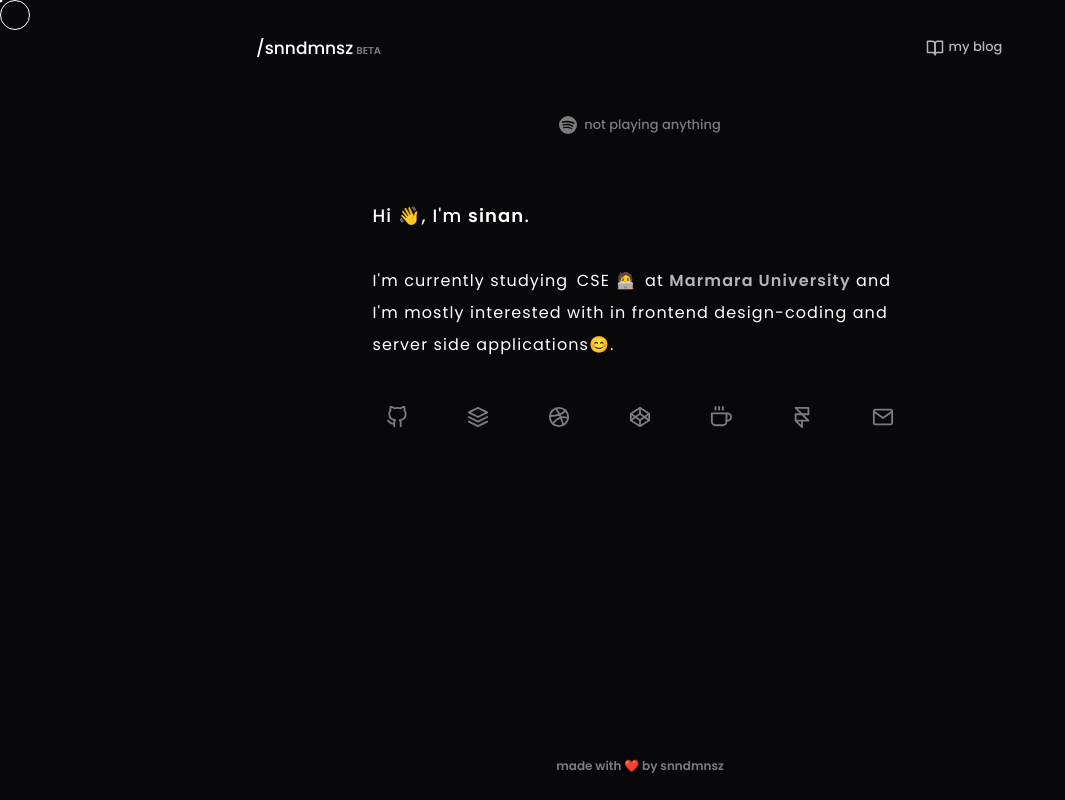
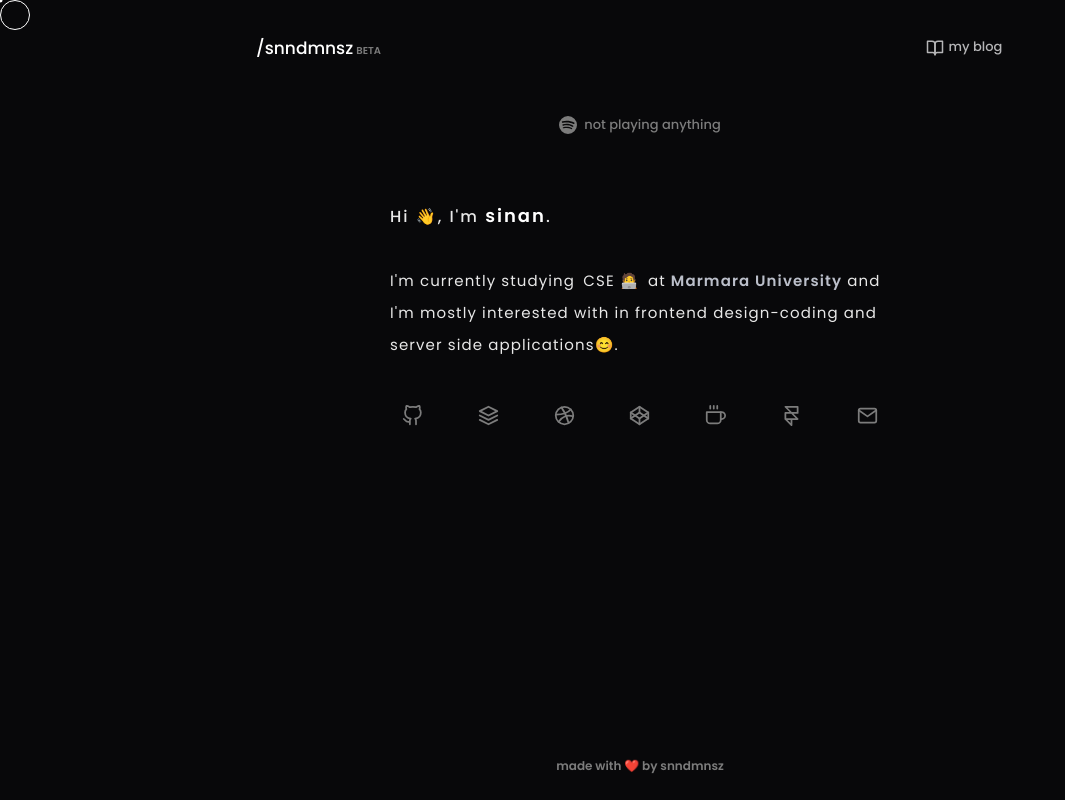
Before and after one commit to snndmnsz/snndmnsz.dev, a plain HTML site: page index.html in a window 1280 px wide. Shown: the whole page, without its empty margins (0-1065 px from the left). Drawn offline with Linux system fonts and the light colour scheme.

Commit message:
Update style.css

```diff
--- a/styles/style.css
+++ b/styles/style.css
@@ -130,7 +130,6 @@ header .logo span {
   justify-content: center;
   align-items: center;
   margin-bottom: 45px;
-
   gap: 7px;
   color: var(--spotify-empty);
 }
@@ -147,17 +146,18 @@ header .logo span {
 }
 
 .container {
-  max-width: 535px;
+  max-width: 500px;
   display: flex;
   flex-direction: column;
   justify-content: center;
   align-items: center;
   margin: 0 20px;
   gap: 32px;
+  color: #E8E8E8;
 }
 
 .container .intro {
-  font-size: 16px;
+  font-size: 15px;
   text-align: start;
   font-weight: 400;
   letter-spacing: 1.1px;
@@ -174,9 +174,9 @@ header .logo span {
   border-right: 2px solid var(--spotify-empty);
 }
 .intro .underlined {
-  color: var(--unhover-bg);
+  color: #BBBFCA;
   font-weight: 600;
-  font-size: 16px;
+  font-size: 15px;
   position: relative;
   cursor: none;
 }
@@ -204,10 +204,12 @@ header .logo span {
 }
 
 .intro .main-header {
-  font-size: 18px;
+  font-size: 16px;
+  letter-spacing: 2px;
   font-weight: 500;
 }
 .intro .main-header .name {
+  color: var(--text);
   font-size: 18px;
   font-weight: 600;
 }
@@ -221,9 +223,9 @@ header .logo span {
 }
 .icons svg {
   color: var(--spotify-empty);
-  width: 48px;
-  height: 48px;
-  padding: 13px;
+  width: 45px;
+  height: 45px;
+  padding: 12px;
   transition: 0.3s;
   cursor: none;
   border-radius: 5px;
```
